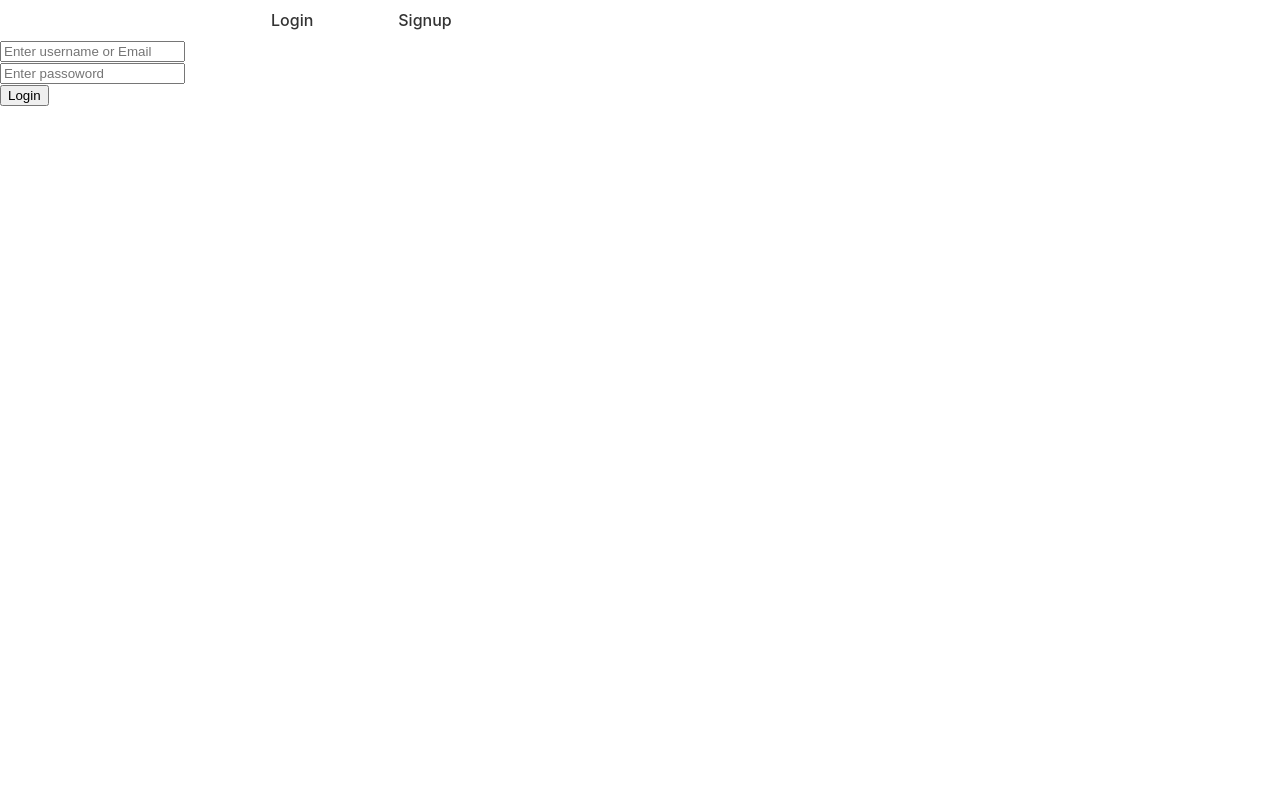
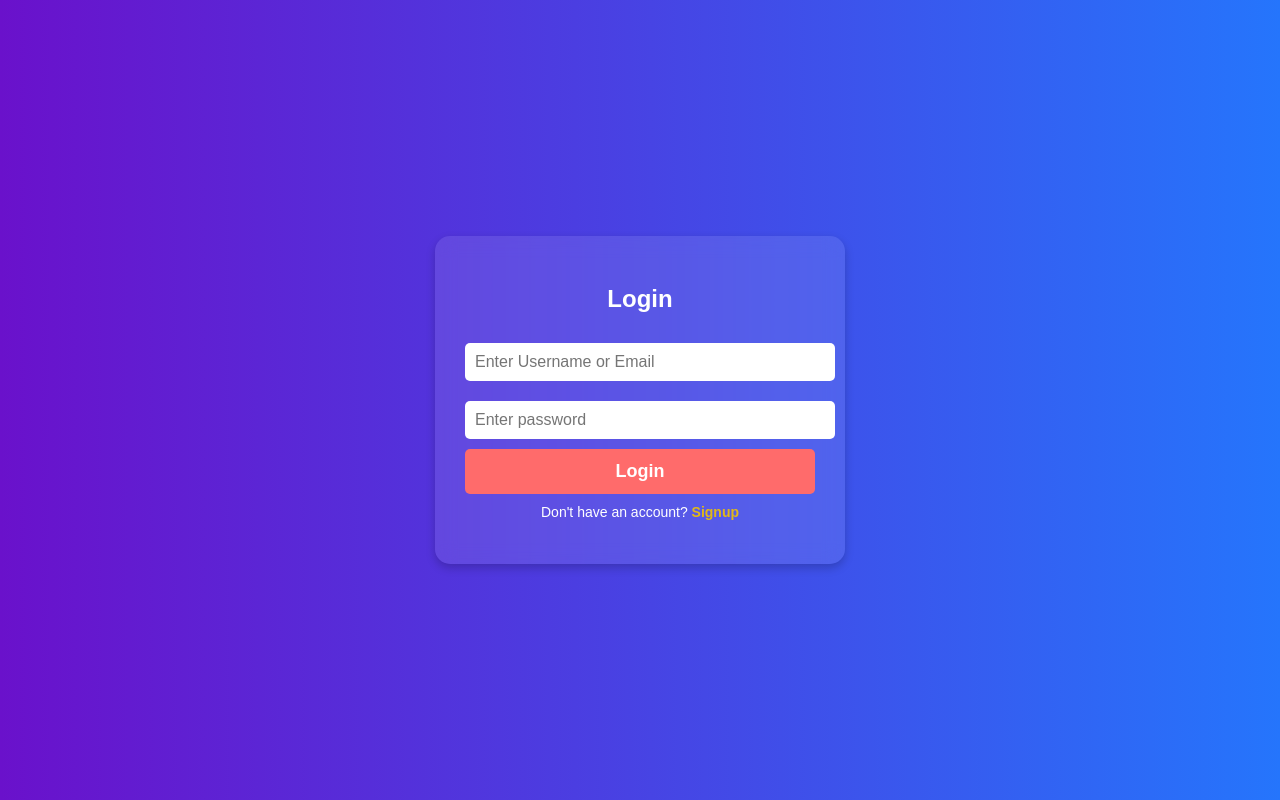
Before and after one commit to dakshgoel2008/food_delivery_webapp, a React (Create React App) app in the folder frontend/: page /login in a window 1280 px wide. Built offline with nearby package versions, Linux system fonts and the light colour scheme.

Commit message:
SignUp and CSS applied

```diff
--- a/frontend/src/Components/Navbar.js
+++ b/frontend/src/Components/Navbar.js
@@ -8,8 +8,6 @@ const Navbar = () => {
         <div className={Styles["Navlinks_Css"]}>
             {/* initially isLoggedIn is False */}
             {/* we are able to use all useReducers because of Provider */}
-            {!userData.isLoggedIn && <NavLink to="/login">Login</NavLink>}
-            {!userData.isLoggedIn && <NavLink to="/signup">Signup</NavLink>}
             {userData.isLoggedIn && <NavLink to="/app">App</NavLink>}
             {userData.isLoggedIn && <NavLink to="/cart">Cart</NavLink>}
             {userData.isLoggedIn && <NavLink to="/history">History</NavLink>}
--- a/frontend/src/Pages/Home.js
+++ b/frontend/src/Pages/Home.js
@@ -13,6 +13,7 @@ const Home = () => {
             <div>{userData.name}</div>
             <div>{userData.email}</div>
             <div>{userData.username}</div>
+            <img src = {userData.image}></img>
         </div>
     );
 };
--- a/frontend/src/Pages/Login.js
+++ b/frontend/src/Pages/Login.js
@@ -1,47 +1,37 @@
+import React, { useRef } from "react";
+import { NavLink, useNavigate } from "react-router-dom";
 import { useDispatch } from "react-redux";
 import axios from "axios";
-import React, { useRef } from "react";
-import { useNavigate } from "react-router-dom";
-
+import Styles from "./auth.module.css";
 const Login = () => {
-    const emailRef = useRef();
+    const userRef = useRef();
     const passwordRef = useRef();
     const dispatch = useDispatch();
     const navigate = useNavigate();
 
     const loginHandler = async () => {
-        const username = emailRef.current.value;
-        const password = passwordRef.current.value;
+        try {
+            const { data } = await axios.post("http://localhost:4444/login", {
+                username: userRef.current.value,
+                password: passwordRef.current.value,
+            });
 
-        try {
-            const { data } = await axios.post("http://localhost:4444/login", { username, password });
-            console.log(data);
-
-            // SET USER DATA TO THE REDUX
-            dispatch({ type: "SET_USER", payload: data.user });
-
-            // NAVIGATE TO HOME PAGE:
+            dispatch({ type: "SET_USER", payload: { ...data.user, isLoggedIn: true } });
             navigate("/app");
         } catch (err) {
-            console.error("Login error:", err);
-
-            if (err.response) {
-                alert("Difficulty in Login: " + err.response.data.message);
-            } else if (err.request) {
-                alert("No response received from server. Check if backend is running.");
-            } else {
-                alert("Request error: " + err.message);
-            }
+            alert(err.response?.data.message || "Login failed.");
         }
     };
 
     return (
-        <div>
-            <input ref={emailRef} type="text" placeholder="Enter username or Email"></input>
-            <br />
-            <input ref={passwordRef} type="text" placeholder="Enter passoword"></input>
-            <br />
+        <div className={Styles["auth-container"]}>
+            <h2>Login</h2>
+            <input ref={userRef} type="text" placeholder="Enter Username or Email" />
+            <input ref={passwordRef} type="password" placeholder="Enter password" />
             <button onClick={loginHandler}>Login</button>
+            <p>
+                Don't have an account? <NavLink to="/signup" className={Styles["nav-link"]}>Signup</NavLink>
+            </p>
         </div>
     );
 };
--- a/frontend/src/Pages/Signup.js
+++ b/frontend/src/Pages/Signup.js
@@ -1,47 +1,55 @@
-import { useDispatch } from "react-redux";
-import axios from "../Utils/axios.js";
-import React, { useRef } from "react";
-import { useNavigate } from "react-router-dom";
+import Styles from "./auth.module.css";
+import React, { useRef, useState } from "react";
+import { NavLink, useNavigate } from "react-router-dom";
+import axios from "axios";
 
 const Signup = () => {
     const usernameRef = useRef();
     const emailRef = useRef();
     const passwordRef = useRef();
     const nameRef = useRef();
-    const dispatch = useDispatch();
+    const [image, setImage] = useState(null);
     const navigate = useNavigate();
 
+    const handleImageChange = (e) => {
+        setImage(e.target.files[0]);
+    };
+
     const signupHandler = async () => {
-        const username = usernameRef.current.value;
-        const email = emailRef.current.value;
-        const password = passwordRef.current.value;
+        const formData = new FormData();
+        formData.append("username", usernameRef.current.value);
+        formData.append("email", emailRef.current.value);
+        formData.append("password", passwordRef.current.value);
+        formData.append("name", nameRef.current.value);
+        if (image) formData.append("image", image);
 
         try {
-            const { data } = await axios.post("/signup", { username, email, password });
-            console.log(data);
+            await axios.post("http://localhost:4444/signup", formData, {
+                headers: { "Content-Type": "multipart/form-data" },
+            });
 
-            // SET USER DATA TO THE REDUX
-            dispatch({ type: "SET_USER", payload: data.user });
-
-            // NAVIGATE TO HOME PAGE:
-            navigate("/app");
+            alert("Signup successful! Please log in.");
+            navigate("/login");
         } catch (err) {
-            alert("Difficulty in signup: ", err.response.data.message);
-            console.log(err);
+            alert(err.response?.data.message || "Signup failed.");
         }
     };
 
     return (
-        <div>
-            <input ref={usernameRef} type="text" placeholder="Enter username"></input>
-            <br />
-            <input ref={emailRef} type="email" placeholder="Enter email"></input>
-            <br />
-            <input ref={passwordRef} type="password" placeholder="Enter password"></input>
-            <br />
-            <input ref={nameRef} type="name" placeholder="Enter name"></input>
-            <br />
+        <div className={Styles["auth-container"]}>
+            <h2>Signup</h2>
+            <input ref={usernameRef} type="text" placeholder="Enter username" />
+            <input ref={emailRef} type="email" placeholder="Enter email" />
+            <input ref={passwordRef} type="password" placeholder="Enter password" />
+            <input ref={nameRef} type="text" placeholder="Enter name" />
+            <input type="file" accept="image/*" onChange={handleImageChange} />
             <button onClick={signupHandler}>Signup</button>
+            <p>
+                Already have an account?{" "}
+                <NavLink to="/login" className={Styles["nav-link"]}>
+                    Login
+                </NavLink>
+            </p>
         </div>
     );
 };
--- /dev/null
+++ b/frontend/src/Pages/auth.module.css
@@ -0,0 +1,80 @@
+/* Apply smooth font and background */
+body {
+    font-family: 'Poppins', sans-serif;
+    background: linear-gradient(to right, #6a11cb, #2575fc);
+    color: #fff;
+    display: flex;
+    align-items: center;
+    justify-content: center;
+    height: 100vh;
+    margin: 0;
+}
+
+/* Centered form container */
+.auth-container {
+    background: rgba(255, 255, 255, 0.1);
+    backdrop-filter: blur(10px);
+    padding: 30px;
+    border-radius: 15px;
+    box-shadow: 0 4px 10px rgba(0, 0, 0, 0.2);
+    width: 350px;
+    text-align: center;
+}
+
+/* Form heading */
+.auth-container h2 {
+    margin-bottom: 20px;
+    font-size: 24px;
+    font-weight: bold;
+}
+
+/* Input fields */
+.auth-container input {
+    width: 100%;
+    padding: 10px;
+    margin: 10px 0;
+    border: none;
+    border-radius: 5px;
+    font-size: 16px;
+}
+
+/* Button styles */
+.auth-container button {
+    width: 100%;
+    padding: 12px;
+    background: #ff6b6b;
+    border: none;
+    color: white;
+    font-size: 18px;
+    font-weight: bold;
+    cursor: pointer;
+    border-radius: 5px;
+    transition: background 0.3s;
+}
+
+.auth-container button:hover {
+    background: #ff4757;
+}
+
+/* File input */
+.auth-container input[type="file"] {
+    background: #fff;
+    padding: 8px;
+    cursor: pointer;
+}
+
+/* NavLink styles */
+.auth-container p {
+    margin-top: 10px;
+    font-size: 14px;
+}
+
+.auth-container .nav-link {
+    color: #e4ba13fb;
+    text-decoration: none;
+    font-weight: bold;
+}
+
+.auth-container .nav-link:hover {
+    text-decoration: underline;
+}
```
